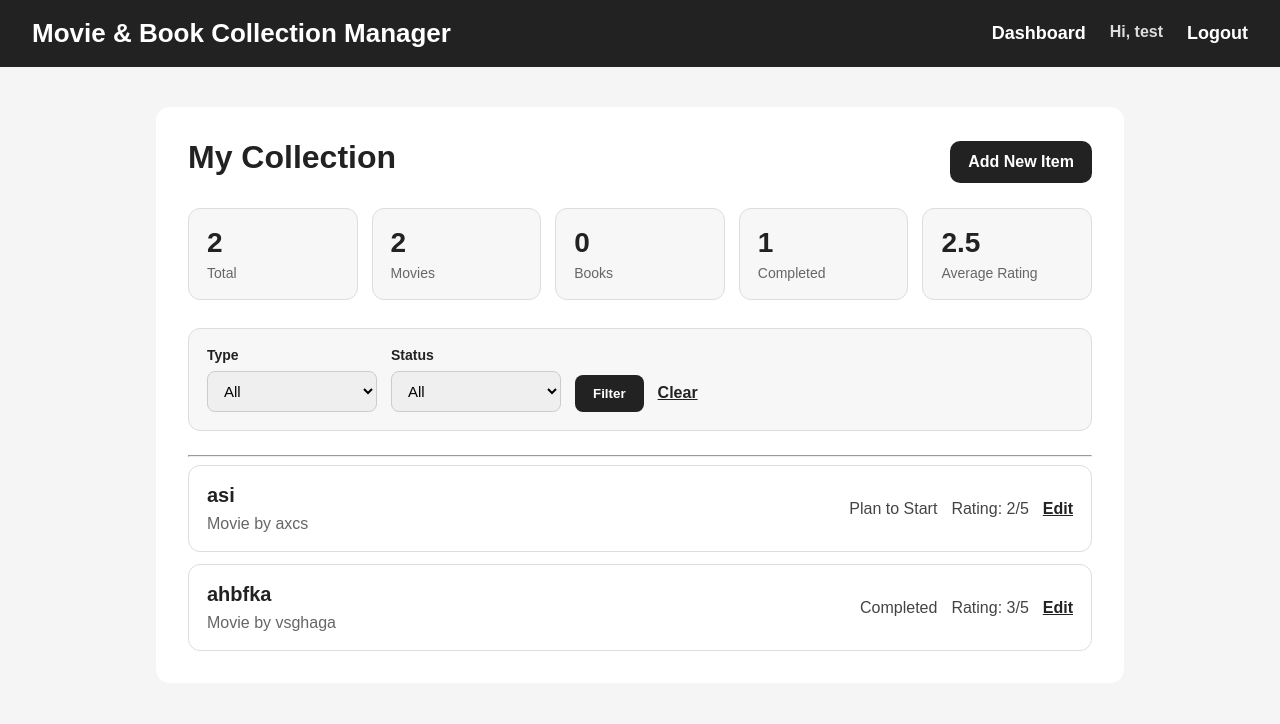
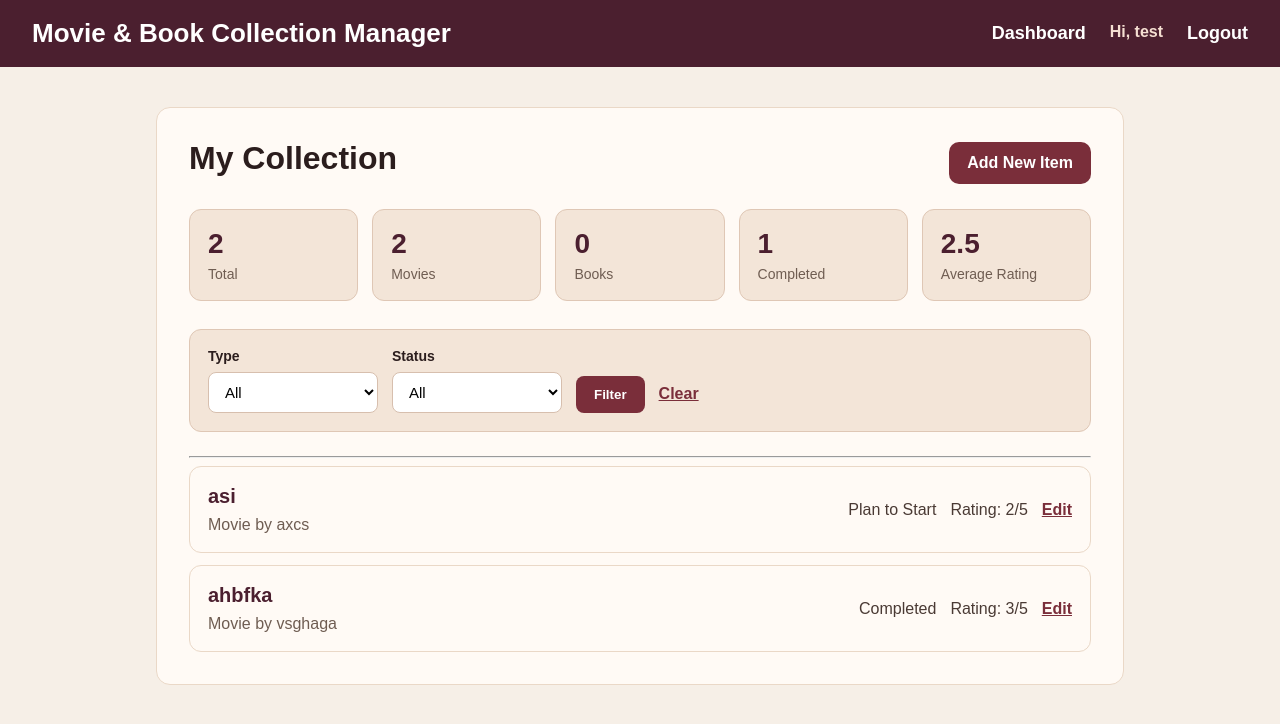
Before and after one commit to idilture/movie_book_collection, a Flask app: page / in a window 1280 px wide. Shown: the top 724 px of the page. Run offline with Flask 3, Linux system fonts and the light colour scheme; a user stored in the database is signed in; data comes from the database, SQL or seed files in the repository.

Commit message:
[TEST][UI] Update tests and color palette

```diff
--- a/static/style.css
+++ b/static/style.css
@@ -4,13 +4,13 @@
 
 body {
     font-family: Arial, sans-serif;
-    background-color: #f5f5f5;
+    background-color: #f6efe7;
     margin: 0;
-    color: #222;
+    color: #2b1d1d;
 }
 
 .navbar {
-    background-color: #222;
+    background-color: #4b1f2f;
     color: white;
     padding: 18px 32px;
     display: flex;
@@ -47,17 +47,19 @@ body {
 }
 
 .card {
-    background-color: white;
+    background-color: #fffaf5;
     padding: 32px;
     border-radius: 14px;
+    border: 1px solid #ead8c7;
 }
 
 .auth-card {
     max-width: 460px;
     margin: 0 auto;
-    background-color: white;
+    background-color: #fffaf5;
     padding: 36px;
     border-radius: 16px;
+    border: 1px solid #ead8c7;
 }
 
 .auth-card h2 {
@@ -67,7 +69,7 @@ body {
 }
 
 .muted {
-    color: #666;
+    color: #6f5d52;
     line-height: 1.5;
 }
 
@@ -94,16 +96,17 @@ body {
 .form-group textarea {
     width: 100%;
     padding: 13px 14px;
-    border: 1px solid #ccc;
+    border: 1px solid #d7bfae;
     border-radius: 10px;
     font-size: 15px;
+    background-color: white;
 }
 
 .form-group input:focus,
 .form-group select:focus,
 .form-group textarea:focus {
     outline: none;
-    border-color: #222;
+    border-color: #7a2e3a;
 }
 
 .primary-button {
@@ -111,7 +114,7 @@ body {
     padding: 13px;
     border: none;
     border-radius: 10px;
-    background-color: #222;
+    background-color: #7a2e3a;
     color: white;
     font-size: 16px;
     font-weight: bold;
@@ -119,13 +122,18 @@ body {
 }
 
 .primary-button:hover {
-    background-color: #444;
+    background-color: #5c2330;
 }
 
 .small-text {
     margin-top: 20px;
     font-size: 14px;
     text-align: center;
+}
+
+.small-text a {
+    color: #7a2e3a;
+    font-weight: bold;
 }
 
 .error {
@@ -136,7 +144,7 @@ body {
 }
 
 .nav-user {
-    color: #ddd;
+    color: #f5dfd2;
     font-size: 16px;
     font-weight: 600;
 }
@@ -155,7 +163,7 @@ body {
 }
 
 .add-button {
-    background-color: #222;
+    background-color: #7a2e3a;
     color: white;
     padding: 12px 18px;
     border-radius: 10px;
@@ -164,7 +172,7 @@ body {
 }
 
 .add-button:hover {
-    background-color: #444;
+    background-color: #5c2330;
 }
 
 .collection-stats {
@@ -175,8 +183,8 @@ body {
 }
 
 .stat-card {
-    background-color: #f7f7f7;
-    border: 1px solid #ddd;
+    background-color: #f3e5d8;
+    border: 1px solid #dfc7b5;
     border-radius: 12px;
     padding: 18px;
     display: flex;
@@ -187,16 +195,17 @@ body {
 .stat-value {
     font-size: 28px;
     font-weight: bold;
+    color: #4b1f2f;
 }
 
 .stat-name {
-    color: #666;
+    color: #6f5d52;
     font-size: 14px;
 }
 
 .filter-form {
-    background-color: #f7f7f7;
-    border: 1px solid #ddd;
+    background-color: #f3e5d8;
+    border: 1px solid #dfc7b5;
     border-radius: 12px;
     padding: 18px;
     display: flex;
@@ -220,31 +229,36 @@ body {
 .filter-field select {
     min-width: 170px;
     padding: 10px 12px;
-    border: 1px solid #ccc;
+    border: 1px solid #d7bfae;
     border-radius: 8px;
     font-size: 15px;
+    background-color: white;
 }
 
 .filter-button {
     padding: 11px 18px;
     border: none;
     border-radius: 8px;
-    background-color: #222;
+    background-color: #7a2e3a;
     color: white;
     font-weight: bold;
     cursor: pointer;
 }
 
+.filter-button:hover {
+    background-color: #5c2330;
+}
+
 .clear-link {
     padding: 10px 0;
-    color: #222;
+    color: #7a2e3a;
     font-weight: bold;
 }
 
 .empty-state {
     text-align: center;
-    background-color: #f7f7f7;
-    border: 1px dashed #ccc;
+    background-color: #fffaf5;
+    border: 1px dashed #d7bfae;
     border-radius: 12px;
     padding: 32px;
 }
@@ -260,7 +274,8 @@ body {
 }
 
 .item-card {
-    border: 1px solid #ddd;
+    background-color: #fffaf5;
+    border: 1px solid #ead8c7;
     border-radius: 12px;
     padding: 18px;
     display: flex;
@@ -272,7 +287,7 @@ body {
 .item-title {
     font-size: 20px;
     font-weight: bold;
-    color: #222;
+    color: #4b1f2f;
     text-decoration: none;
 }
 
@@ -282,19 +297,19 @@ body {
 
 .item-main p {
     margin: 8px 0 0 0;
-    color: #666;
+    color: #6f5d52;
 }
 
 .item-details {
     display: flex;
     gap: 14px;
     align-items: center;
-    color: #444;
+    color: #4a3a34;
     flex-wrap: wrap;
 }
 
 .item-details a {
-    color: #222;
+    color: #7a2e3a;
     font-weight: bold;
 }
 
```
Also changed, not shown: tests/test_logic.py (+2 -0 lines).
